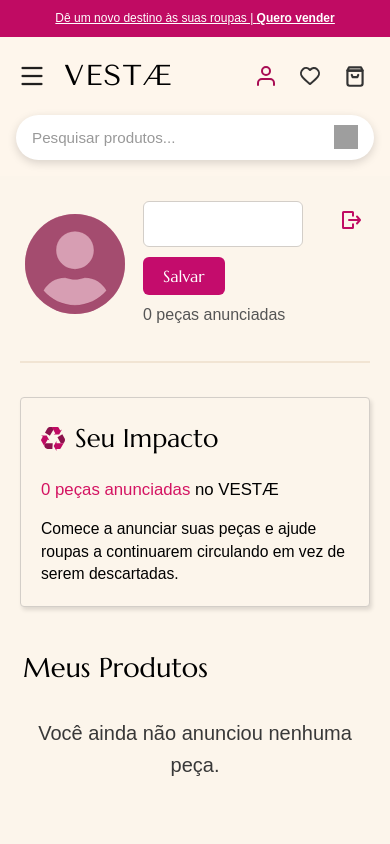
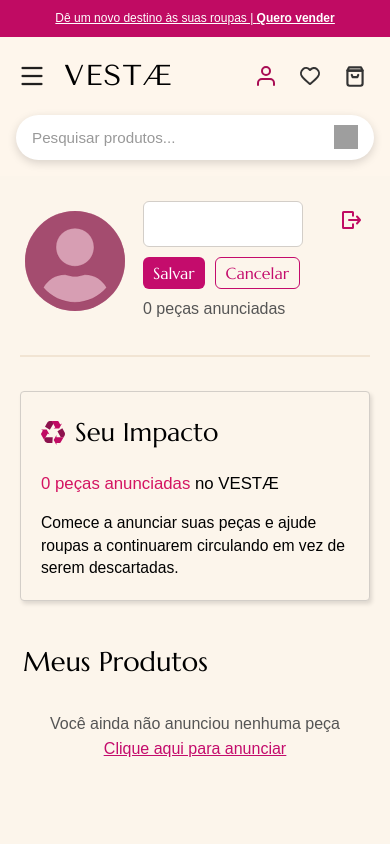
Before and after one commit to alicelanznaster/Hackathon---Vestae, a Vue app: page /perfil in a window 390 px wide. Both pictures are taken after a click on the button "Meu Perfil". Shown: the top 844 px of the page. Built offline with nearby package versions, Linux system fonts and the light colour scheme; grey boxes are pictures that could not be loaded; a web font is replaced by a local one.

Commit message:
FIX: últimos ajustes técnicos do PerfilView

```diff
--- a/src/views/PerfilView.vue
+++ b/src/views/PerfilView.vue
@@ -30,6 +30,10 @@
 function editarNome() {
   novoNome.value = usuario.value?.nome || ''
   editandoNome.value = true
+}
+
+function cancelarEdicaoNome() {
+  editandoNome.value = false
 }
 
 function salvarNome() {
@@ -136,8 +140,7 @@
           <img v-else src="/icons/user-circle.svg" alt="Usuário" class="icone-usuario" />
         </button>
 
-        <input type="file" ref="inputFile" @change="selecionarFoto" accept="image/png, image/jpeg, image/webp"
-          class="input-oculto" />
+        <input type="file" ref="inputFile" @change="selecionarFoto" accept="image/png, image/jpeg, image/webp" class="input-oculto" />
 
         <div class="info">
           <div v-if="!editandoNome" class="nome-perfil">
@@ -148,9 +151,15 @@
           <div v-else class="edicao-nome">
             <input v-model="novoNome" type="text" maxlength="50" @keyup.enter="salvarNome" />
 
-            <button type="button" @click="salvarNome">
-              Salvar
-            </button>
+            <div class="botoes-edicao">
+              <button type="button" @click="salvarNome">
+                Salvar
+              </button>
+
+              <button type="button" class="botao-cancelar" @click="cancelarEdicaoNome">
+                Cancelar
+              </button>
+            </div>
           </div>
 
           <p class="quantidade">
@@ -193,7 +202,12 @@
       <section class="produtos">
         <h2>Meus Produtos</h2>
 
-        <p v-if="produtos.length === 0" class="vazio">Você ainda não anunciou nenhuma peça.</p>
+        <div v-if="produtos.length === 0" class="vazio">
+          <p class="texto-vazio">Você ainda não anunciou nenhuma peça</p>
+          <RouterLink to="/anunciar">
+            <p class="botao-anunciar">Clique aqui para anunciar</p>
+          </RouterLink>
+        </div>
 
         <div v-else class="grid">
           <ProductCard v-for="produto in produtos" :key="produto.id" :produto="produto" :mostrar-favorito="false" />
@@ -286,7 +300,8 @@
 
 .edicao-nome {
   display: flex;
-  align-items: center;
+  flex-direction: column;
+  align-items: flex-start;
   gap: 10px;
   margin-bottom: 7px;
 }
@@ -306,6 +321,11 @@
   border-color: #c40c6c;
 }
 
+.botoes-edicao {
+  display: flex;
+  gap: 10px;
+}
+
 .edicao-nome button {
   padding: 9px 14px;
   border: none;
@@ -315,6 +335,12 @@
   font-family: 'Marcellus', sans-serif;
   font-size: 1.4rem;
   cursor: pointer;
+}
+
+.botao-cancelar {
+  background-color: transparent !important /* important serve para o botão cancelar não ficar com o css do edicao-nome, e sim do botao-cancelar como prioridade*/;
+  color: #c40c6c !important;
+  border: 1px solid #c40c6c !important;
 }
 
 .edicao-nome button:hover {
@@ -416,11 +442,19 @@
 }
 
 .vazio {
-  margin: 0 8px;
-  color: rgb(56, 56, 56);
   font-family: 'Google Sans Flex', sans-serif;
   text-align: center;
+}
+
+.vazio .texto-vazio {
+  color: #555;
+  font-size: 1.4rem;
+}
+
+.vazio .botao-anunciar {
+  color: #c40c6c;
   font-size: 1.25rem;
+  text-decoration: underline;
 }
 
 @media (max-width: 1024px) {
@@ -451,23 +485,20 @@
   .nome {
     font-size: 2.3rem;
   }
-
   .edicao-nome input {
     width: 220px;
     font-size: 1.8rem;
   }
 
-
   .edicao-nome button {
     font-size: 1.4rem;
-
   }
 
   .quantidade {
     font-size: 1.15rem;
   }
 
-  .sair{
+  .sair {
     width: 28px;
     height: 28px;
   }
@@ -485,7 +516,7 @@
   }
 
   .texto {
-    font-size: 1.05rem;
+    font-size: 1.1rem;
   }
 
   .produtos h2 {
@@ -494,6 +525,14 @@
 
   .grid {
     gap: 17px;
+  }
+
+  .vazio .texto-vazio {
+    font-size: 1.1rem;
+  }
+
+  .vazio .botao-anunciar {
+    font-size: 1.1rem;
   }
 }
 
@@ -531,10 +570,8 @@
     font-size: 1.6rem;
   }
 
-
   .edicao-nome button {
     font-size: 1.2rem;
-
   }
 
   .quantidade {
@@ -545,11 +582,10 @@
     margin-top: 5px;
   }
 
-  .sair{
+  .sair {
     width: 28px;
     height: 28px;
   }
-
 
   .divisoria {
     margin-bottom: 42px;
@@ -582,6 +618,14 @@
   .grid {
     grid-template-columns: repeat(2, 1fr);
     gap: 18px;
+  }
+
+  .vazio .texto-vazio {
+    font-size: 1rem;
+  }
+
+  .vazio .botao-anunciar {
+    font-size: 1rem;
   }
 }
 
@@ -625,8 +669,9 @@
 
   .edicao-nome button {
     font-size: 1rem;
-    padding-left: 20px;
-    padding-right: 20px;
+    padding: 5px 10px;
+
+
   }
 
   .quantidade {
```
